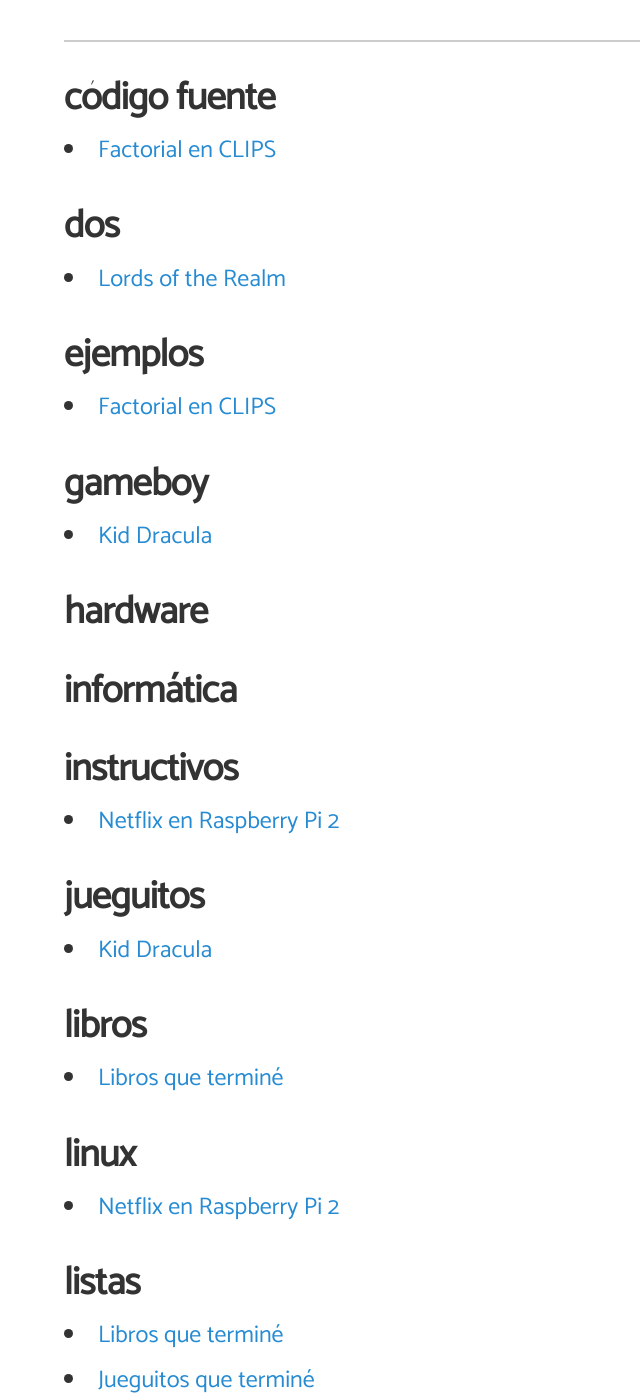
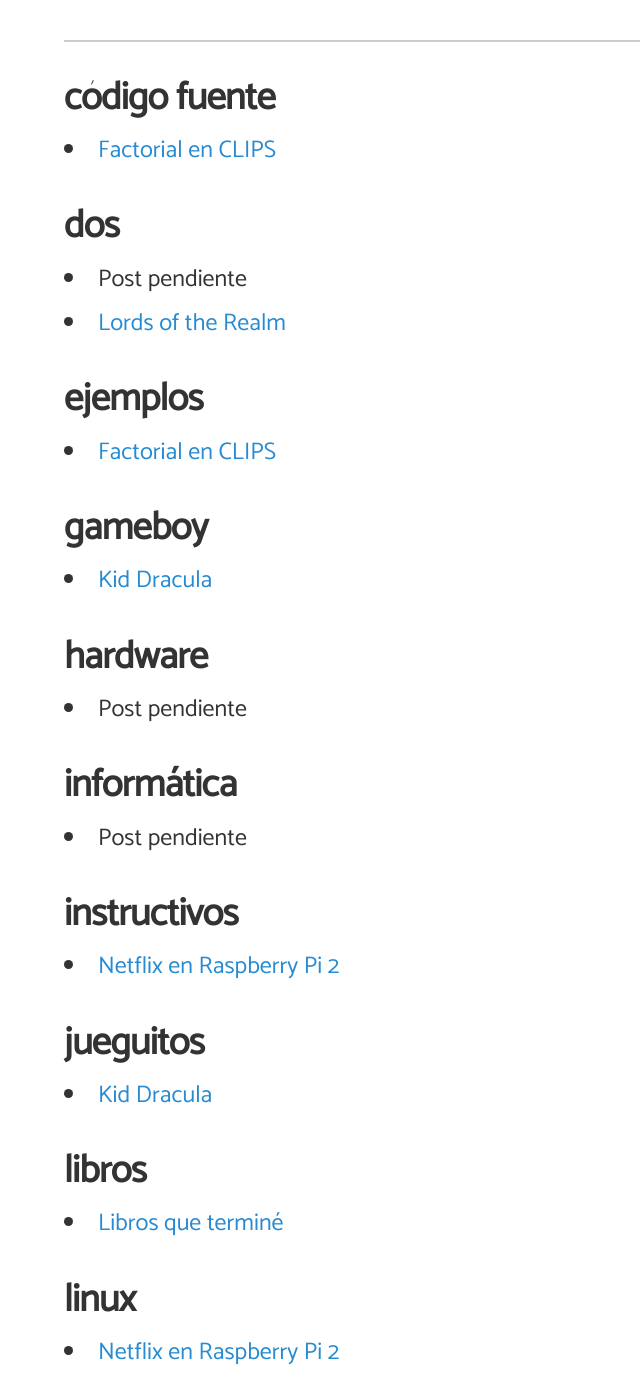
Before and after one commit to angelsimon/angelsimon.github.io, a Jekyll site: the page built from tags.html, in a window 1280 px wide and 1400 px high, scrolled down 374 px. Shown: the whole window, without its empty margins (0-640 px from the left). Built offline with Jekyll 4.4.1, drawn with Linux system fonts in a browser that asks for light colours; nearby versions of some CDN libraries.

Commit message:
Update tags.html

```diff
--- a/tags.html
+++ b/tags.html
@@ -21,9 +21,12 @@
     {% capture this_word %}{{ tag_words[item] }}{% endcapture %}
     <h2 id="{{ this_word | cgi_escape }}">{{ this_word }}</h2>
     <ul class="post-list">
-    {% for post in site.tags[this_word] %}{% if post.title != null and post.visible == true %}
+    {% for post in site.tags[this_word] %}
 
+    {% if post.title != null and post.visible == true %}
           <li><a href="{{ site.url }}{{ post.url }}">{{ post.title }}</a></li>
+    {% else %}
+          <li>Post pendiente</li>
 
     {% endif %}{% endfor %}
     </ul>
```
